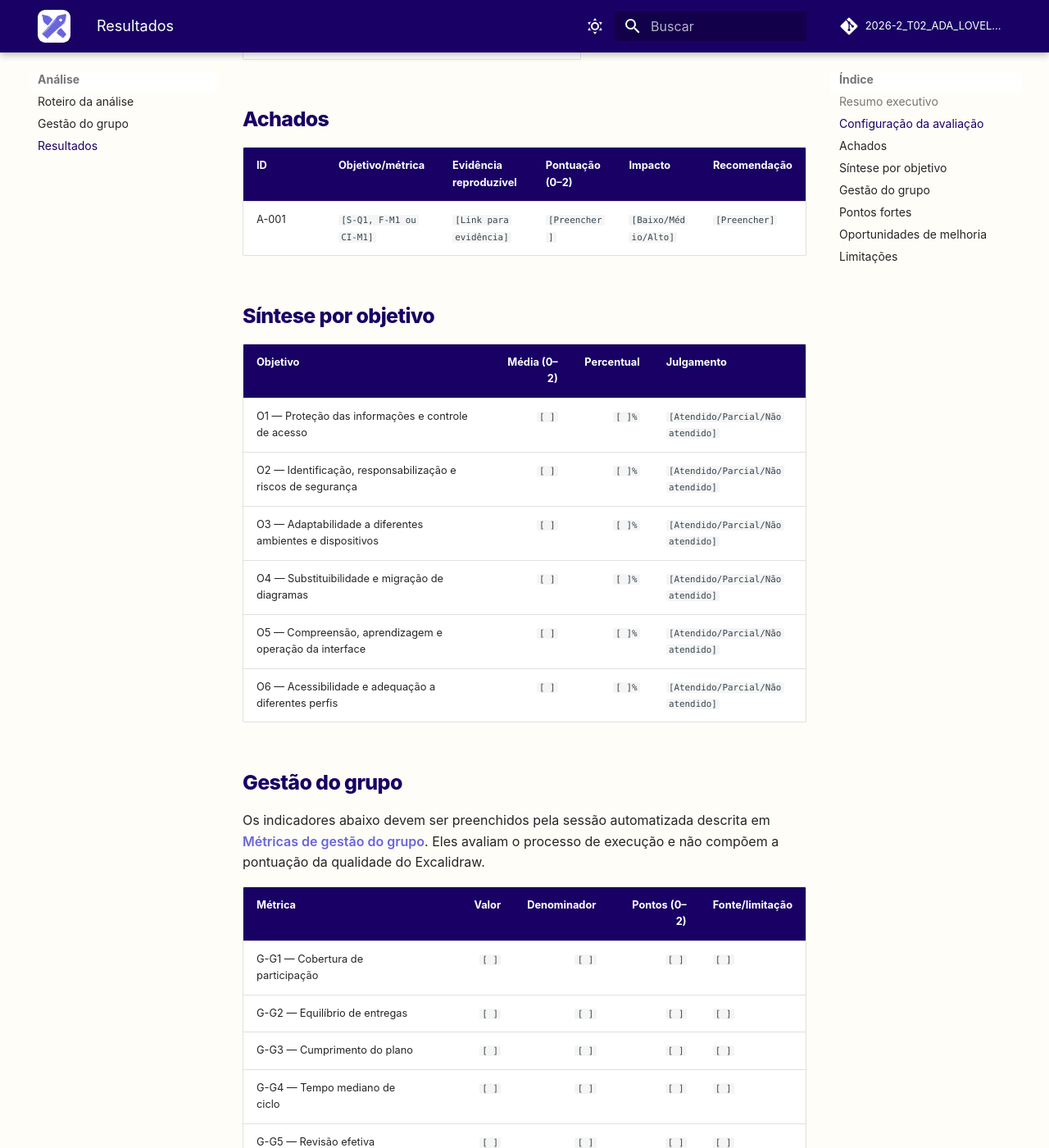
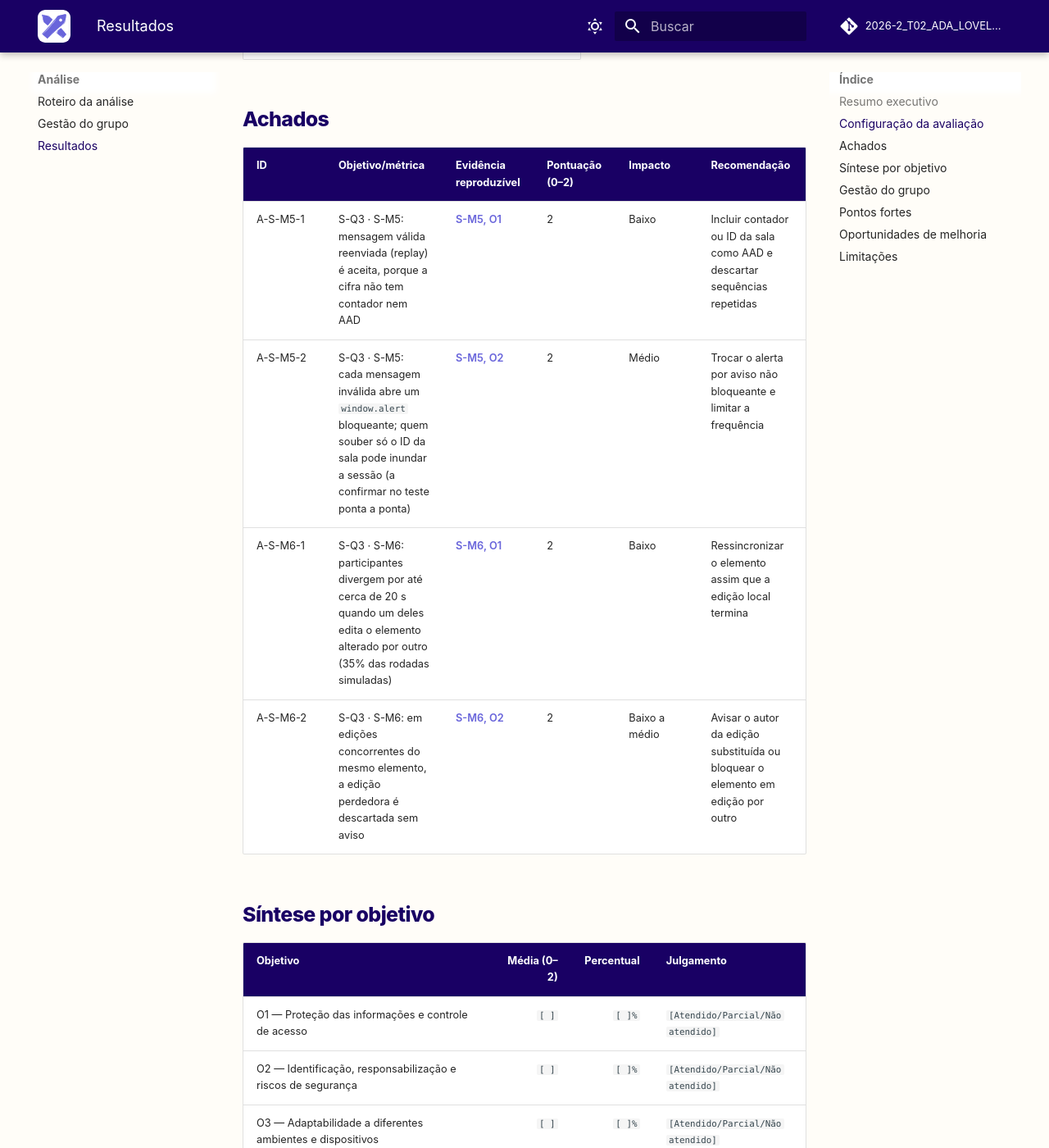
Before and after one commit to FCTE-Qualidade-de-Software-1/2026-2_T02_ADA_LOVELACE, an MkDocs documentation site: the page built from docs/analise/resultados.md, in a window 1280 px wide and 1400 px high, scrolled down 800 px. Shown: the whole window at 82% size. Built offline with MkDocs 1.6.1 and Material for MkDocs 9.7.7, drawn with Linux system fonts in a browser that asks for light colours; comment, search, counter and statistics services are not loaded.

Commit message:
docs: registra os achados da S-M5 e da S-M6 em Resultados
Refs #58

```diff
--- a/docs/analise/resultados.md
+++ b/docs/analise/resultados.md
@@ -24,7 +24,10 @@ atendidos e principais riscos.]`
 
 | ID | Objetivo/métrica | Evidência reproduzível | Pontuação (0–2) | Impacto | Recomendação |
 | --- | --- | --- | --- | --- | --- |
-| A-001 | `[S-Q1, F-M1 ou CI-M1]` | `[Link para evidência]` | `[Preencher]` | `[Baixo/Médio/Alto]` | `[Preencher]` |
+| A-S-M5-1 | S-Q3 · S-M5: mensagem válida reenviada (replay) é aceita, porque a cifra não tem contador nem AAD | [S-M5, O1](https://github.com/FCTE-Qualidade-de-Software-1/2026-2_T02_ADA_LOVELACE/blob/main/evidencias/seguranca/S-M5/S-M5_deteccao-adulteracao.md#6-observações-e-limitações) | 2 | Baixo | Incluir contador ou ID da sala como AAD e descartar sequências repetidas |
+| A-S-M5-2 | S-Q3 · S-M5: cada mensagem inválida abre um `window.alert` bloqueante; quem souber só o ID da sala pode inundar a sessão (a confirmar no teste ponta a ponta) | [S-M5, O2](https://github.com/FCTE-Qualidade-de-Software-1/2026-2_T02_ADA_LOVELACE/blob/main/evidencias/seguranca/S-M5/S-M5_deteccao-adulteracao.md#6-observações-e-limitações) | 2 | Médio | Trocar o alerta por aviso não bloqueante e limitar a frequência |
+| A-S-M6-1 | S-Q3 · S-M6: participantes divergem por até cerca de 20 s quando um deles edita o elemento alterado por outro (35% das rodadas simuladas) | [S-M6, O1](https://github.com/FCTE-Qualidade-de-Software-1/2026-2_T02_ADA_LOVELACE/blob/main/evidencias/seguranca/S-M6/S-M6_edicao-simultanea.md#6-observações-e-limitações) | 2 | Baixo | Ressincronizar o elemento assim que a edição local termina |
+| A-S-M6-2 | S-Q3 · S-M6: em edições concorrentes do mesmo elemento, a edição perdedora é descartada sem aviso | [S-M6, O2](https://github.com/FCTE-Qualidade-de-Software-1/2026-2_T02_ADA_LOVELACE/blob/main/evidencias/seguranca/S-M6/S-M6_edicao-simultanea.md#6-observações-e-limitações) | 2 | Baixo a médio | Avisar o autor da edição substituída ou bloquear o elemento em edição por outro |
 
 ## Síntese por objetivo
 
```
